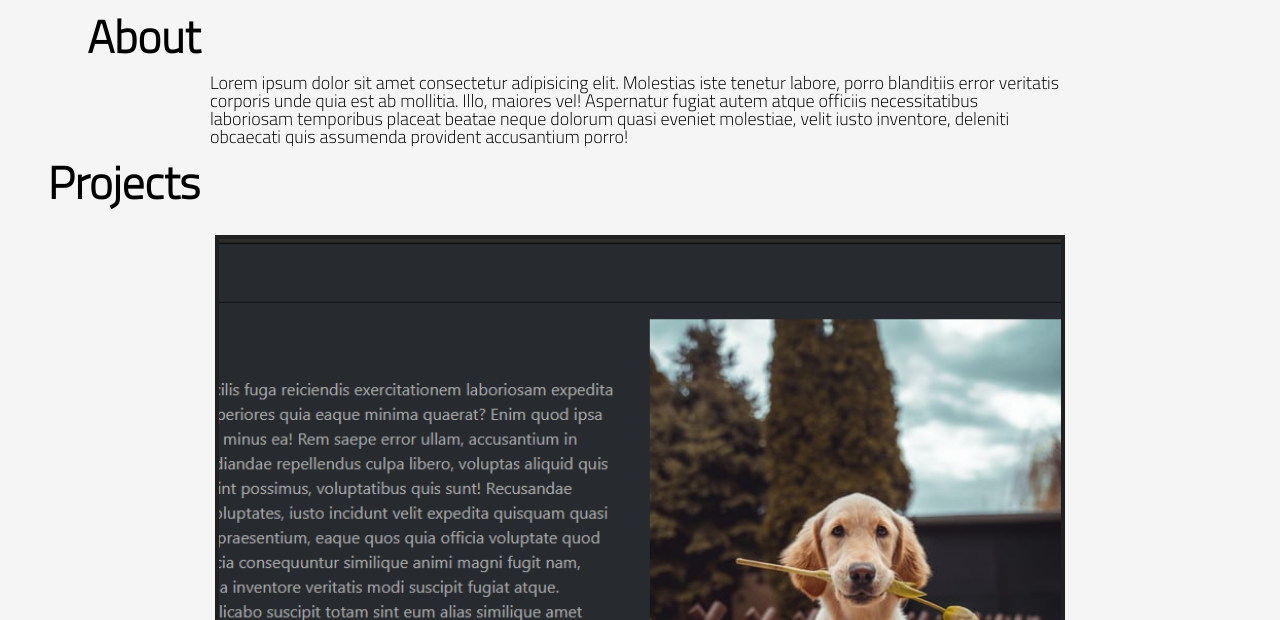
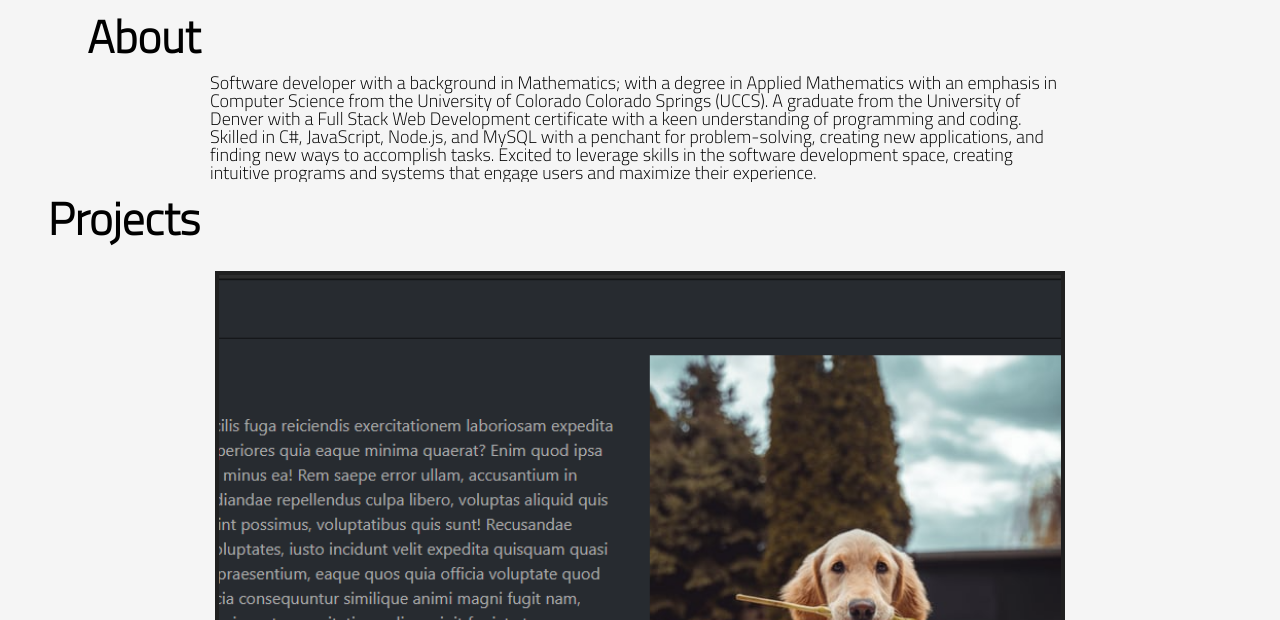
Before and after one commit to Ajurgs/Portfolio-Website, a plain HTML site: page index.html in a window 1280 px wide. Shown: the part 125-745 px from the top of the page. Drawn offline with Linux system fonts and the light colour scheme.

Commit message:
updated the bio

```diff
--- a/index.html
+++ b/index.html
@@ -45,12 +45,11 @@
       <section class="info">
         <aside class="left-aside"></aside>
         <p>
-          Lorem ipsum dolor sit amet consectetur adipisicing elit. Molestias
-          iste tenetur labore, porro blanditiis error veritatis corporis unde
-          quia est ab mollitia. Illo, maiores vel! Aspernatur fugiat autem atque
-          officiis necessitatibus laboriosam temporibus placeat beatae neque
-          dolorum quasi eveniet molestiae, velit iusto inventore, deleniti
-          obcaecati quis assumenda provident accusantium porro!
+          Software developer with a background in Mathematics;
+          with a degree in Applied Mathematics with an emphasis in Computer Science from the University of Colorado Colorado Springs (UCCS).
+          A graduate from the University of Denver with a Full Stack Web Development certificate with a keen understanding of programming and coding.
+          Skilled in C#, JavaScript, Node.js, and MySQL with a penchant for problem-solving, creating new applications, and finding new ways to accomplish tasks.
+          Excited to leverage skills in the software development space, creating intuitive programs and systems that engage users and maximize their experience.
         </p>
         <aside class="right-aside"></aside>
       </section>
```
